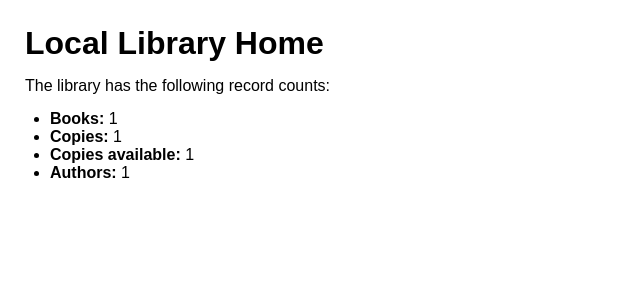
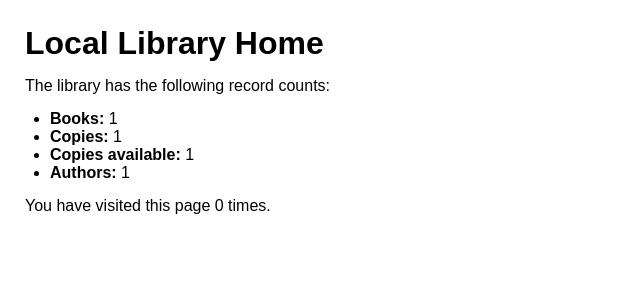
Before and after one commit to aleshh/locallibrary, a Django app: page /catalog/ in a window 1280 px wide. Shown: the part 40-340 px from the top of the page, without its empty margins (0-640 px from the left). Run offline with Django 3.2, Linux system fonts and the light colour scheme; tables that the repository leaves empty hold one stand-in row (values such as "Sample post"); some web fonts are replaced.

Commit message:
Added session visit counter

```diff
--- a/catalog/templates/index.html
+++ b/catalog/templates/index.html
@@ -12,4 +12,10 @@
   <li><strong>Copies available:</strong> {{ num_instances_available }}</li>
   <li><strong>Authors:</strong> {{ num_authors }}</li>
 </ul>
+
+<p>
+  You have visited this page {{ num_visits }}
+  time{% if num_visits != 1 %}s{% endif %}.
+</p>
+
 {% endblock %}
--- a/catalog/views.py
+++ b/catalog/views.py
@@ -9,11 +9,15 @@ def index(request):
   num_instances_available = BookInstance.objects.filter(status__exact='a').count()
   num_authors = Author.objects.count()
 
+  num_visits = request.session.get('num_visits', 0)
+  request.session['num_visits'] = num_visits + 1
+
   context = {
     'num_books': num_books,
     'num_instances': num_instances,
     'num_instances_available': num_instances_available,
     'num_authors': num_authors,
+    'num_visits': num_visits,
   }
 
   return render(request, 'index.html', context=context)
```
